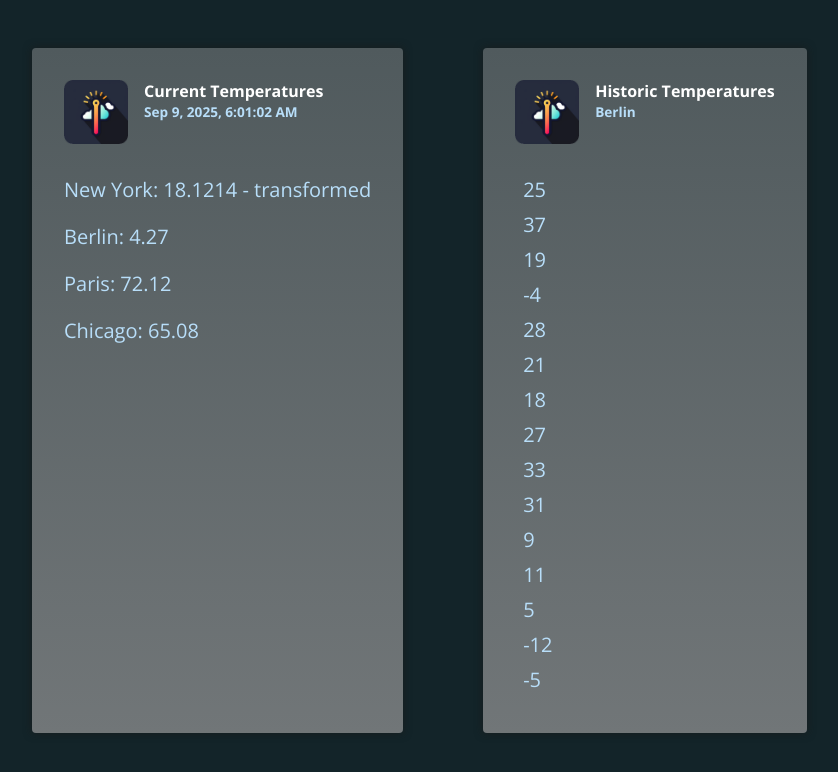
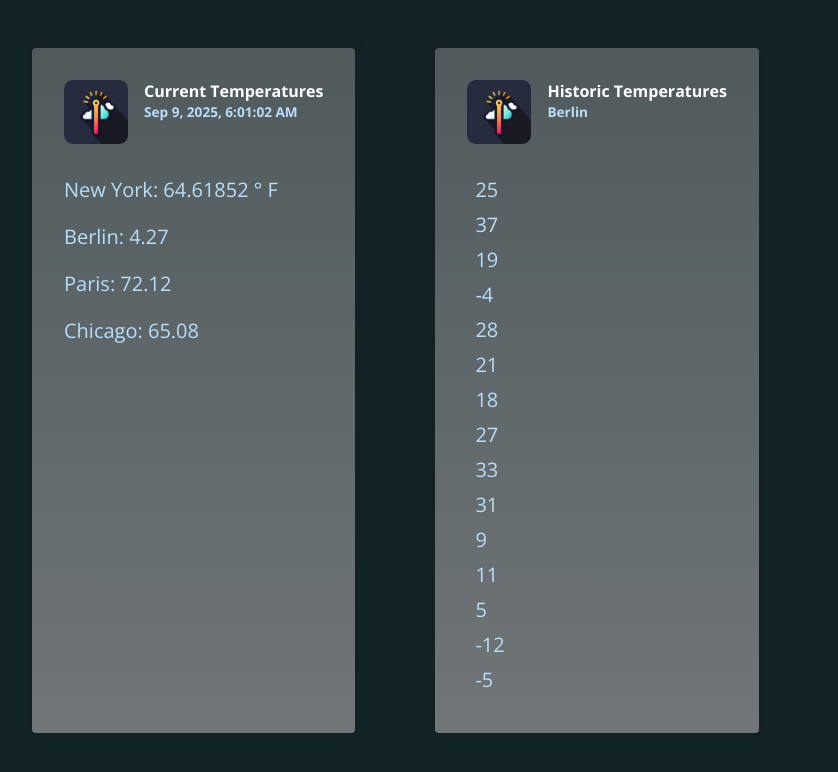
Before and after one commit to marto1980/pipes, an Angular app: page / in a window 1280 px wide. Shown: the top 772 px of the page, without its empty margins (168-1006 px from the left). Built offline with nearby package versions, Linux system fonts and the light colour scheme.

Commit message:
Perform Custom Transformations with Custom Pipes

```diff
--- a/src/app/temperature-pipe.ts
+++ b/src/app/temperature-pipe.ts
@@ -4,9 +4,13 @@ import { Pipe, PipeTransform } from '@angular/core'
   name: 'temperature',
 })
 export class TemperaturePipe implements PipeTransform {
-  transform(value: number, ...args: readonly unknown[]) {
+  transform(value: number | string, ...args: readonly unknown[]) {
     console.log('args', args)
 
-    return value.toString() + ' - transformed'
+    const celsius = typeof value === 'string' ? Number.parseFloat(value) : value
+
+    const fahrenheit = (celsius * 9) / 5 + 32
+
+    return `${fahrenheit.toString()} ° F`
   }
 }
```
